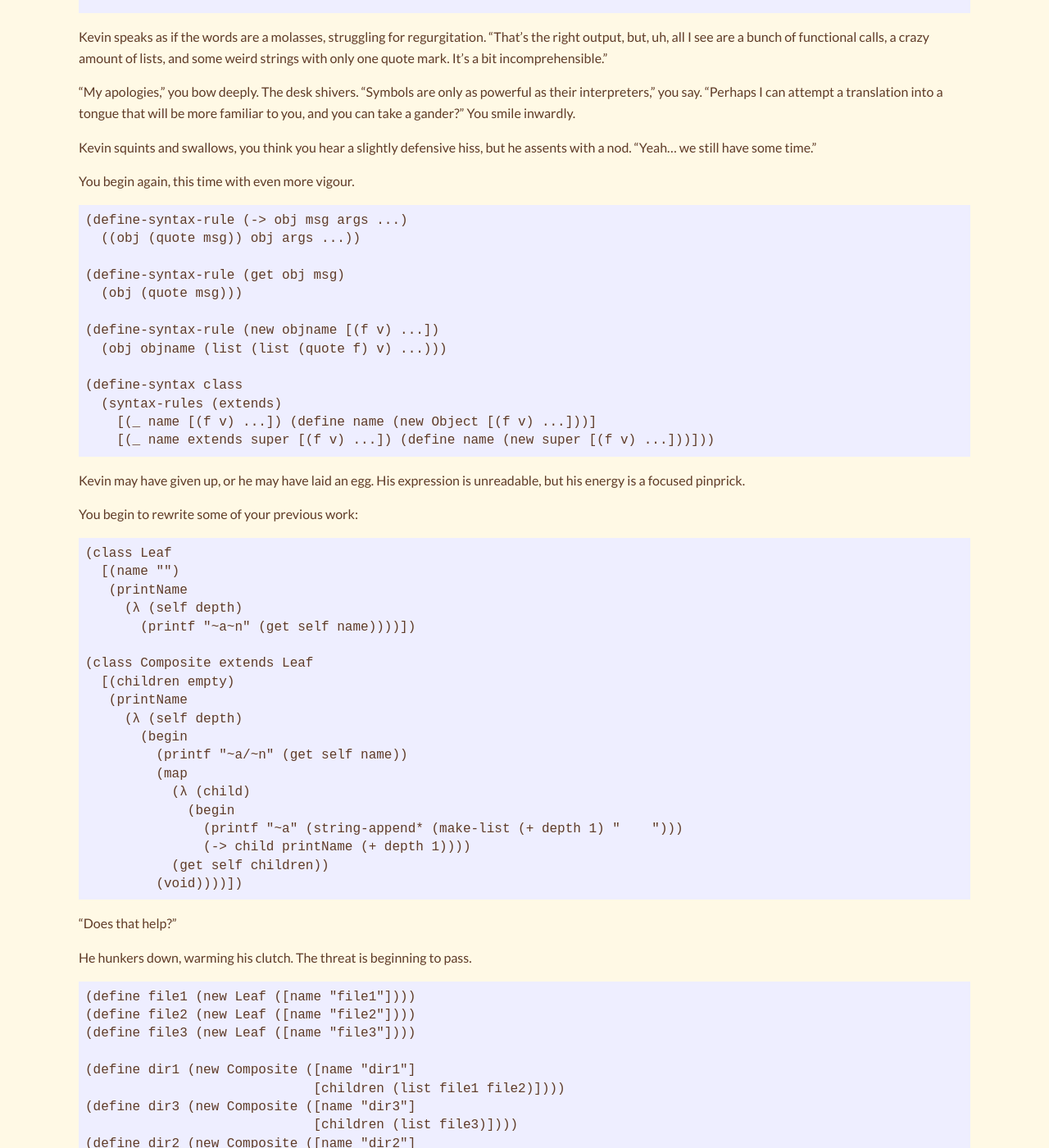
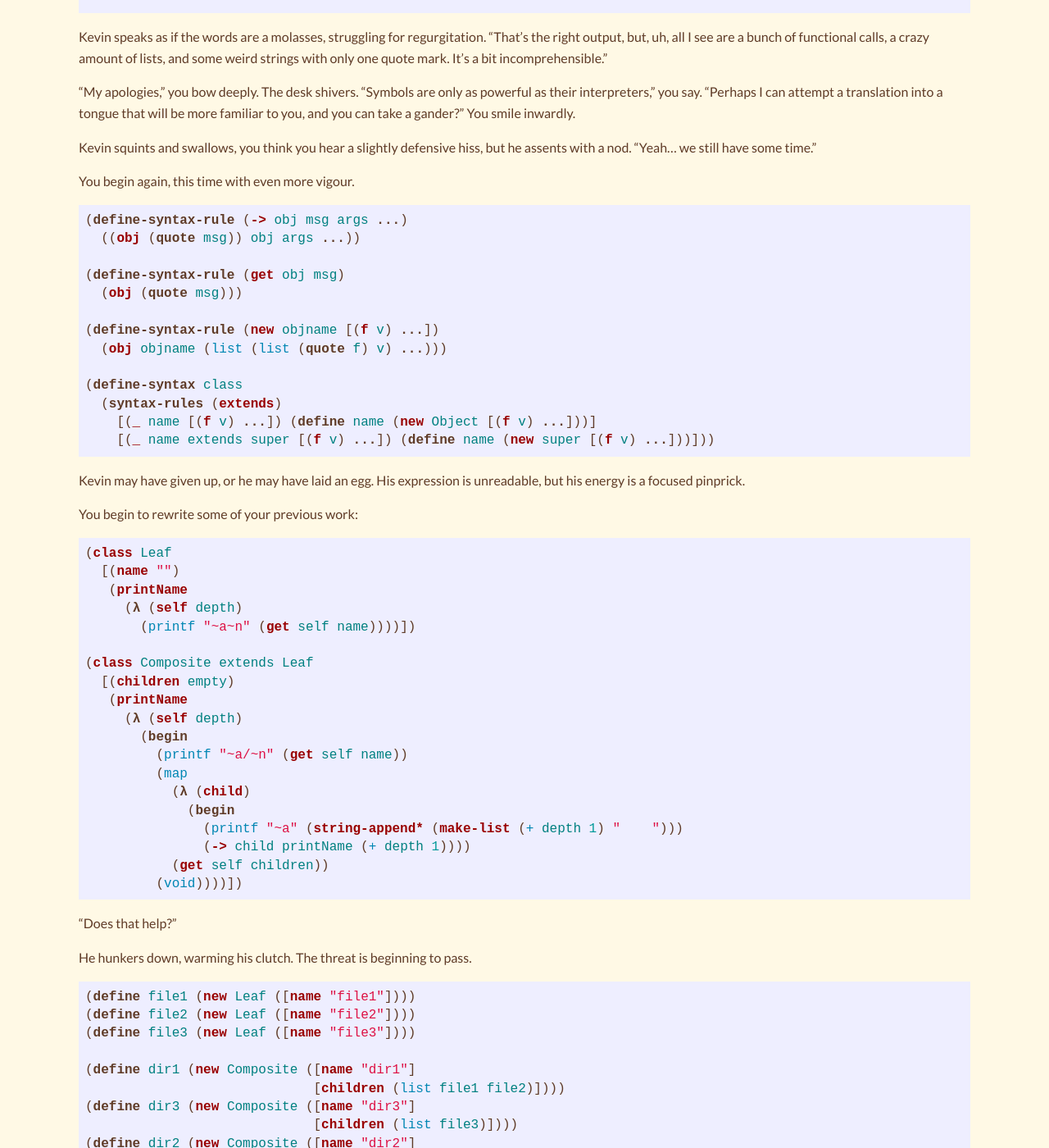
Before and after one commit to Perfect5th/perfect5th.github.io, a Jekyll site: the page built from _posts/2019-12-16-inheriting-the-technical-interview.md, in a window 1280 px wide and 1400 px high, scrolled down 2951 px. Shown: the whole window at 82% size. Built offline with Jekyll 4.4.1, drawn with Linux system fonts in a browser that asks for light colours; some of the changed text lies outside the part shown.

Commit message:
fix racket syntax highlighting

````diff
--- a/_posts/2019-12-16-inheriting-the-technical-interview.md
+++ b/_posts/2019-12-16-inheriting-the-technical-interview.md
@@ -16,7 +16,7 @@ Kevin walks around to stand beside you. He looks slightly confused, as if the de
 
 You intertwine your fingers and flex them, arms outstretch. Then, tapping the top left key three times for luck, begin:
 
-```
+```racket
 #lang racket
 ```
 
@@ -24,7 +24,7 @@ You feel Kevin balk. His aura shivers. A slight cold wind wriggles through the s
 
 _Say something to allay his concerns_. “It's quite expressive.” You optimistically assume he has been soothed. “Let's start at the bottom — build our way up slowly.”
 
-```
+```racket
 (define Object (λ (msg) (void)))
 ```
 
@@ -40,7 +40,7 @@ _Say something to allay his concerns_. “It's quite expressive.” You optimist
 
 You continue:
 
-```
+```racket
 (define (obj superobj fields)
   (λ (msg)
     (let ([field (assoc msg fields)])
@@ -51,7 +51,7 @@ You continue:
 
 “If what we search for is not present, we defer to our ancestors” you say, glancing upward. The LED ceiling lights blink conspiratorily, bringing you a smile. Kevin shakes a dusting of spring snow from his tufts.
 
-```
+```racket
 (define Leaf
   (obj
     Object
@@ -69,7 +69,7 @@ You smile. Finally, he is beginning to engage. “Well,” you keep your tone at
 
 “I was just, wondering…” Kevin trails off as you run your fingers ritualistically across the keyboard. The round face of the room's touchscreen thermostat begins to frown.
 
-```
+```racket
 (define Composite
   (obj
     Leaf
@@ -93,7 +93,7 @@ He removes his glasses with one hand to breathe the ice from them while gesturin
 
 “Ah yes, thank you Kevin.”
 
-```
+```racket
 (define file1 (obj Leaf (list (list 'name "file1"))))
 (define file2 (obj Leaf (list (list 'name "file2"))))
 (define file3 (obj Leaf (list (list 'name "file3"))))
@@ -113,7 +113,7 @@ He removes his glasses with one hand to breathe the ice from them while gesturin
 
 You perform a quick hand mantra to commit your incantation and direct Kevin's warbling attention to the console.
 
-```
+```bash
 dir2/
     dir1/
         file1
@@ -131,7 +131,7 @@ Kevin squints and swallows, you think you hear a slightly defensive hiss, but he
 
 You begin again, this time with even more vigour.
 
-```
+```racket
 (define-syntax-rule (-> obj msg args ...)
   ((obj (quote msg)) obj args ...))
 
@@ -151,7 +151,7 @@ Kevin may have given up, or he may have laid an egg. His expression is unreadabl
 
 You begin to rewrite some of your previous work:
 
-```
+```racket
 (class Leaf
   [(name "")
    (printName
@@ -177,7 +177,7 @@ You begin to rewrite some of your previous work:
 
 He hunkers down, warming his clutch. The threat is beginning to pass.
 
-```
+```racket
 (define file1 (new Leaf ([name "file1"])))
 (define file2 (new Leaf ([name "file2"])))
 (define file3 (new Leaf ([name "file3"])))
````
